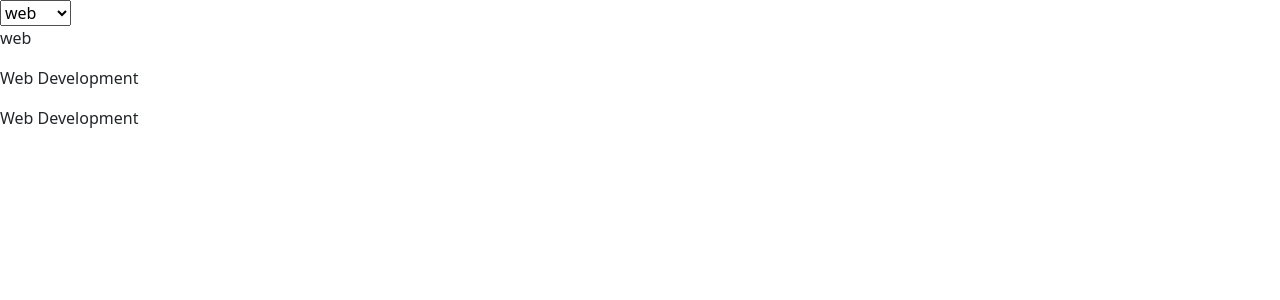
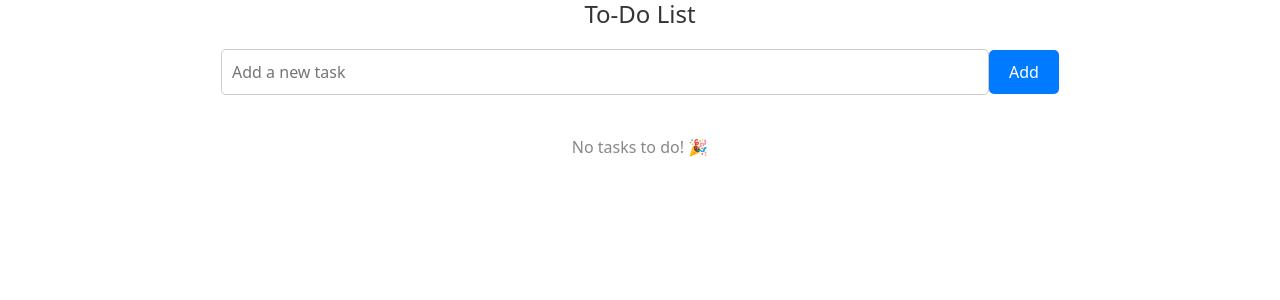
Before and after one commit to Rinkakku/advance-web-app-escurel, a Vue app: page / in a window 1280 px wide. Shown: the top 300 px of the page. Built offline with nearby package versions, Linux system fonts and the light colour scheme.

Commit message:
design a web app with the use of two way binding and conditional v-if

```diff
--- a/src/App.vue
+++ b/src/App.vue
@@ -1,25 +1,133 @@
-<script setup>
-import { ref } from 'vue'
+<template>
+    <div>
+      <h1 class="app-title">To-Do List</h1>
+      <div class="todo-form">
+        <input type="text" v-model="newTask" @keyup.enter="addTask" placeholder="Add a new task" class="task-input">
+        <button @click="addTask" class="add-button">Add</button>
+      </div>
+      <div class="todo-list">
+        <div v-if="tasks.length === 0" class="no-tasks-message">
+          <p>No tasks to do! 🎉</p>
+        </div>
+        <div v-for="(task, index) in tasks" :key="index" class="task-item">
+          <label class="task-label">
+            <input type="checkbox" v-model="task.completed" class="task-checkbox">
+            <span :class="{ completed: task.completed }" class="task-text">{{ task.text }}</span>
+          </label>
+          <button @click="removeTask(index)" class="remove-button">Remove</button>
+        </div>
+      </div>
+    </div>
+  </template>
 
-const input = ref('web')
-</script>
-<template>
-    <!-- reactivity-->
-    <!--two-way binding-->
-    <select v-model="input">
-    <option value="web">web</option>
-    <option value="net">net</option>
-    <option value="others">others</option>
-    </select>
-    <p>{{ input }}</p>
-    <!--conditional-->
-    <p v-if="input =='web'"> Web Development</p>
-    <p v-else-if="input == 'net'">Networking</p>
-    <p v-else>others</p>
+  <script>
+  export default {
+    data() {
+      return {
+        newTask: '',
+        tasks: [], // Array of tasks with text and completion status
+      };
+    },
+    methods: {
+      addTask() {
+        if (this.newTask.trim() !== '') {
+          this.tasks.push({ text: this.newTask, completed: false });
+          this.newTask = '';
+        }
+      },
+      removeTask(index) {
+        this.tasks.splice(index, 1);
+      },
+    },
+  };
+  </script>
 
-    <p v-if="input == 'web'"> Web Development</p>
-    <p v-else>others</p>
-    <!--commit, and push-->
+  <style scoped>
+  /* Styling for the app title */
+  .app-title {
+    text-align: center;
+    font-size: 24px;
+    color: #333;
+    margin-bottom: 20px;
+  }
 
+  /* Styling for the input and button */
+  .todo-form {
+    text-align: center;
+    margin-bottom: 20px;
+  }
 
-    </template>
+  .task-input {
+    padding: 10px;
+    width: 60%;
+    border: 1px solid #ccc;
+    border-radius: 5px;
+    font-size: 16px;
+  }
+
+  .add-button {
+    padding: 10px 20px;
+    background-color: #007BFF;
+    color: #fff;
+    border: none;
+    border-radius: 5px;
+    font-size: 16px;
+    cursor: pointer;
+    transition: background-color 0.2s ease-in-out;
+  }
+
+  .add-button:hover {
+    background-color: #0056b3;
+  }
+
+  /* Styling for the to-do list */
+  .todo-list {
+    display: flex;
+    flex-direction: column;
+  }
+
+  .task-item {
+    display: flex;
+    align-items: center;
+    margin: 10px 0;
+  }
+
+  /* Styling for the task checkbox and text */
+  .task-label {
+    display: flex;
+    align-items: center;
+  }
+
+  .task-checkbox {
+    margin-right: 10px;
+    cursor: pointer;
+  }
+
+  .completed {
+    text-decoration: line-through;
+    color: #888;
+  }
+
+  /* Styling for the remove button */
+  .remove-button {
+    padding: 5px 10px;
+    background-color: #FF4D4D;
+    color: #fff;
+    border: none;
+    border-radius: 5px;
+    font-size: 14px;
+    cursor: pointer;
+    transition: background-color 0.2s ease-in-out;
+  }
+
+  .remove-button:hover {
+    background-color: #FF0000;
+  }
+
+  /* Styling for the no tasks message */
+  .no-tasks-message {
+    text-align: center;
+    color: #888;
+    margin-top: 20px;
+  }
+  </style>
```
